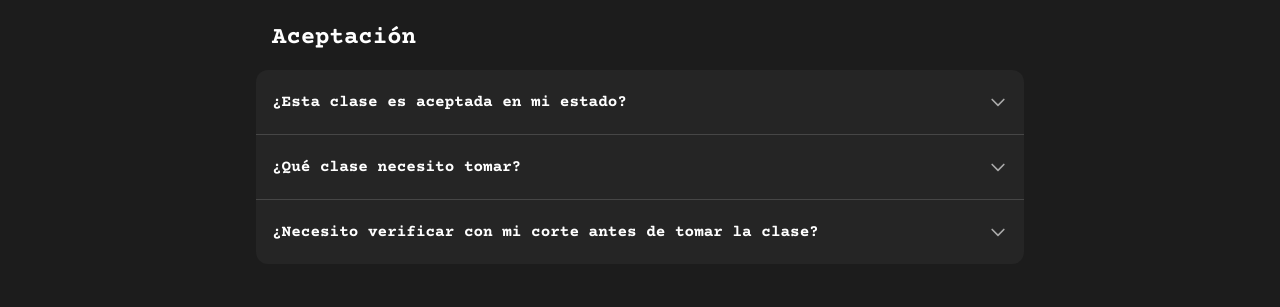
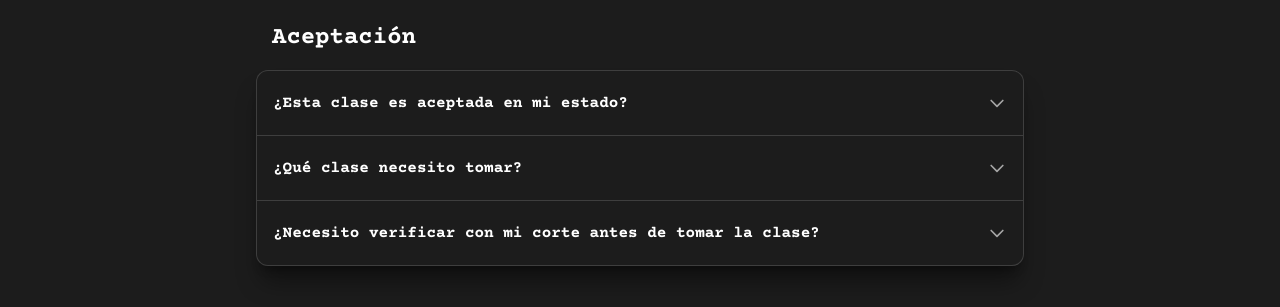
Before and after one commit to buckschott/cursoparapadres, a Next.js app: page /preguntas-frecuentes in a window 1280 px wide. Shown: the part 580-887 px from the top of the page. Built offline with nearby package versions, Linux system fonts and the light colour scheme; no server answers; a web font is replaced by a local one.

Commit message:
fix: standardize FAQ accordion card styling

```diff
--- a/app/preguntas-frecuentes/FAQAccordion.tsx
+++ b/app/preguntas-frecuentes/FAQAccordion.tsx
@@ -243,7 +243,7 @@ export default function FAQAccordion() {
           <h2 className="text-xl md:text-2xl font-bold text-white mb-4 px-4">
             {category.category}
           </h2>
-          <div className="bg-[#252525] rounded-xl overflow-hidden">
+          <div className="bg-background rounded-xl overflow-hidden border border-[#FFFFFF]/15 shadow-xl shadow-black/40">
             {category.questions.map((item, index) => (
               <FAQItem
                 key={index}
```
